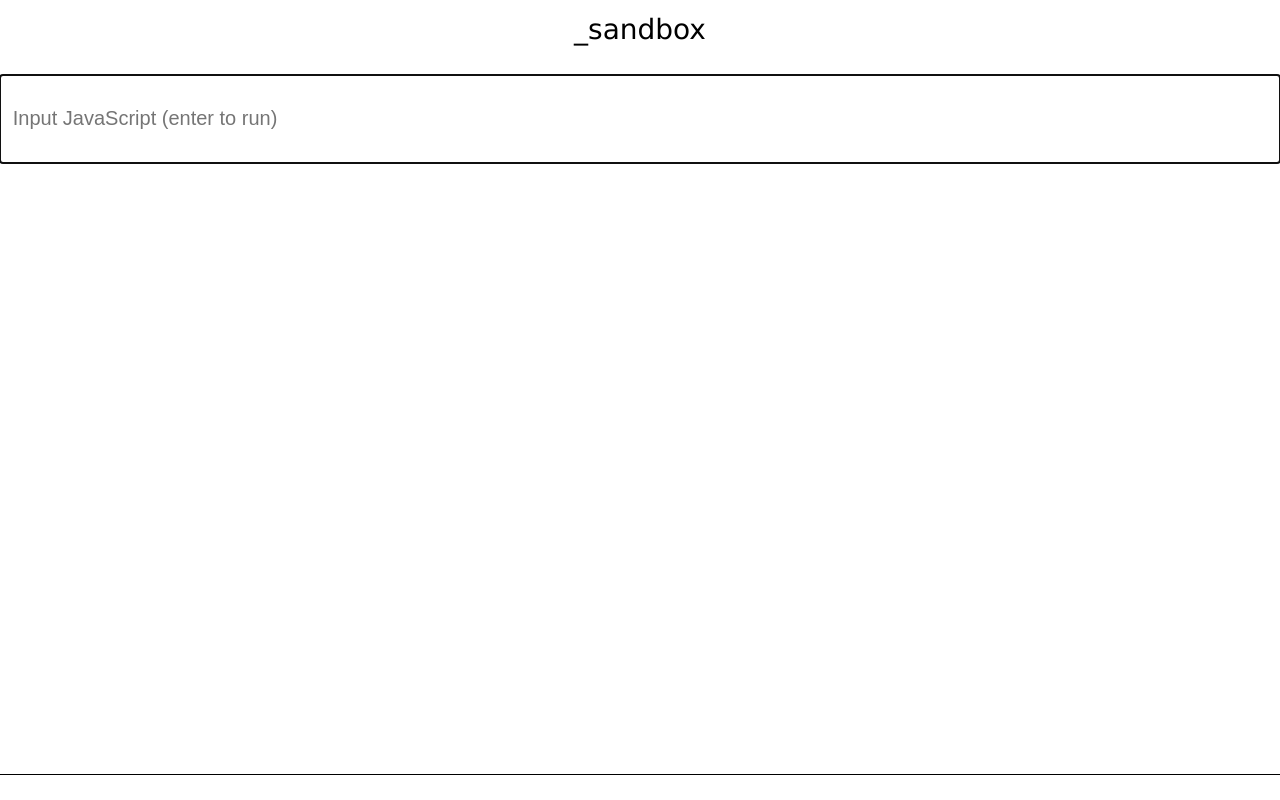
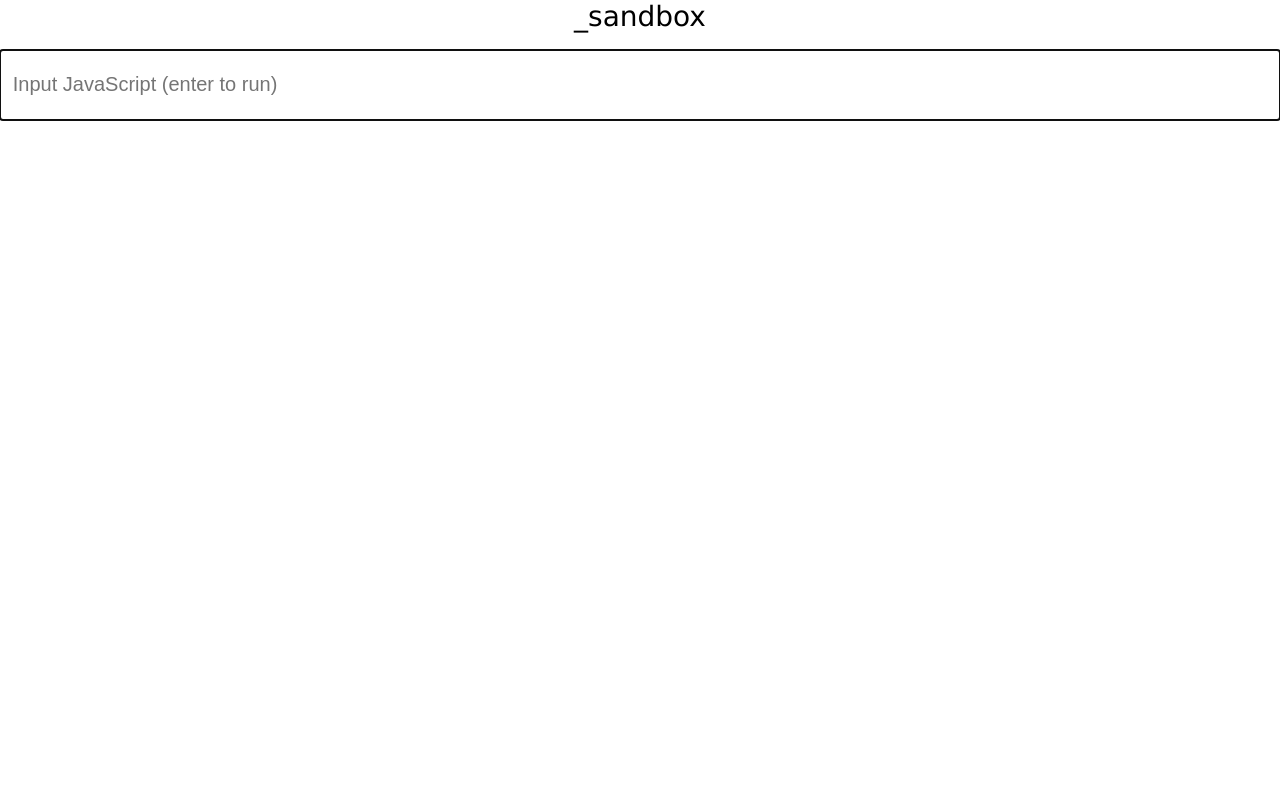
Before and after one commit to itsananderson/_sandbox, a website: page public/index.html in a window 1280 px wide. Drawn offline with Linux system fonts and the light colour scheme.

Commit message:
Fix node issues and layout

```diff
--- a/app.js
+++ b/app.js
@@ -4,9 +4,6 @@ var favicon = require('static-favicon');
 var logger = require('morgan');
 var cookieParser = require('cookie-parser');
 var bodyParser = require('body-parser');
-
-var routes = require('./routes/index');
-var users = require('./routes/users');
 
 var app = express();
 
@@ -20,9 +17,6 @@ app.use(bodyParser.json());
 app.use(bodyParser.urlencoded());
 app.use(cookieParser());
 app.use(express.static(path.join(__dirname, 'public')));
-
-app.use('/', routes);
-app.use('/users', users);
 
 /// catch 404 and forwarding to error handler
 app.use(function(req, res, next) {
--- a/public/javascripts/sandbox.js
+++ b/public/javascripts/sandbox.js
@@ -31,8 +31,7 @@
         }
     }
 
-    function kbUp(a, b, c) {
-    }
+    function kbUp(a, b, c) {}
 
     kb.on('enter', kbDown, kbUp);
 })(window, jQuery, KeyboardJS, _.noConflict(), _);
--- a/public/stylesheets/style.css
+++ b/public/stylesheets/style.css
@@ -6,12 +6,12 @@ html {
 
 body {
     width: 100%;
-    height: 96%;
+    height: 100%;
     font: 14px "Lucida Grande", Helvetica, Arial, sans-serif;
 }
 
 header {
-    height: 8%;
+    height: 49px;
     width: 100%;
     border-bottom: 1px solid black;
 }
@@ -19,24 +19,25 @@ header {
 header h1 {
     text-align: center;
     font-size: 2em;
-    margin: 1%;
 }
 
 .input {
     width: 98%;
-    height: 8%;
-    padding: 1%;
+    display: block;
+    height: 49px;
+    padding: 10px 1%;
     font-size: 20px;
     border: 0;
     border-bottom: 1px solid black;
 }
 
 .result {
+    position: absolute;
     font-family: "Courier New", Courier, monospace;
+    top: 120px;
+    bottom: 0;
     width: 98%;
     padding: 1%;
-    height: 76%;
-    border: 1px solid black;
     border-left-width: 0;
     border-right-width: 0;
     overflow: auto;
```
